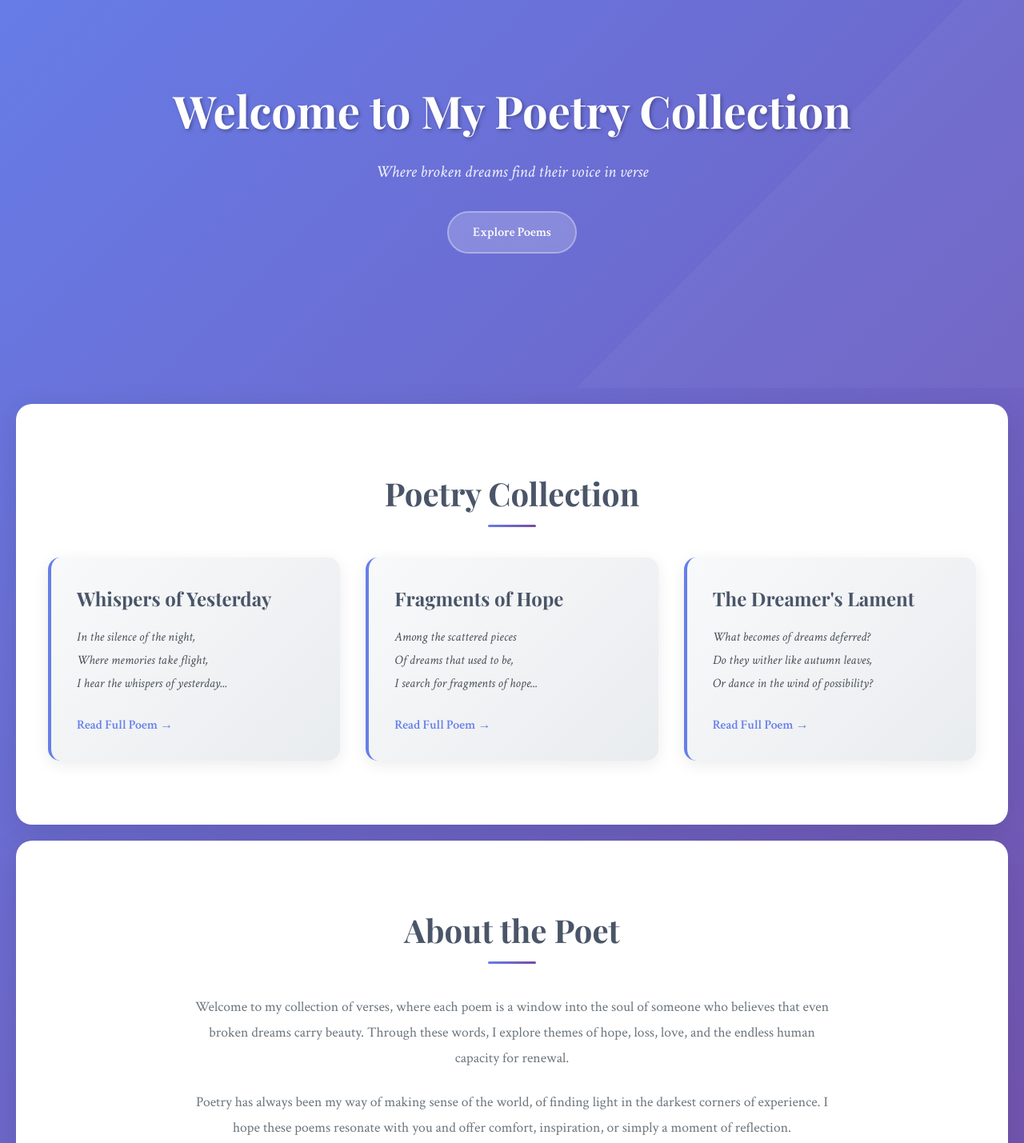
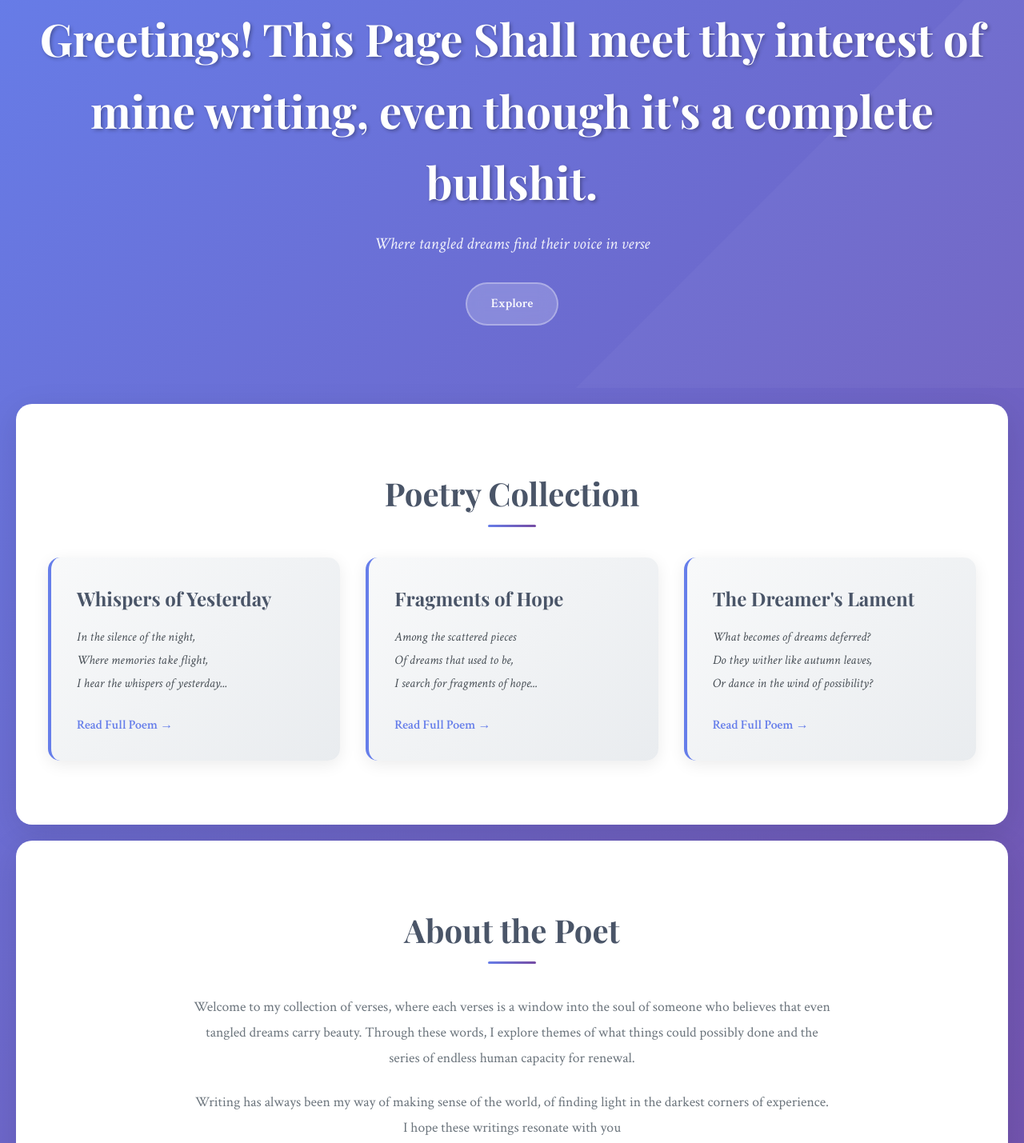
Before and after one commit to kuahcurry/kuahcurripoet.github.io, a plain HTML site: page index.html in a window 1280 px wide. Shown: the part 155-1584 px from the top of the page at 80% size. Drawn offline with nearby package versions, Linux system fonts and the light colour scheme.

Commit message:
Update index.html
little tweak of description

```diff
--- a/index.html
+++ b/index.html
@@ -25,9 +25,9 @@
     <main>
         <section id="home" class="hero">
             <div class="hero-content">
-                <h2 class="hero-title">Welcome to My Poetry Collection</h2>
-                <p class="hero-subtitle">Where broken dreams find their voice in verse</p>
-                <a href="#poems" class="cta-button">Explore Poems</a>
+                <h2 class="hero-title">Greetings! This Page Shall meet thy interest of mine writing, even though it's a complete bullshit.</h2>
+                <p class="hero-subtitle">Where tangled dreams find their voice in verse</p>
+                <a href="#poems" class="cta-button">Explore</a>
             </div>
         </section>
 
@@ -44,8 +44,8 @@
             <div class="container">
                 <h2 class="section-title">About the Poet</h2>
                 <div class="about-content">
-                    <p>Welcome to my collection of verses, where each poem is a window into the soul of someone who believes that even broken dreams carry beauty. Through these words, I explore themes of hope, loss, love, and the endless human capacity for renewal.</p>
-                    <p>Poetry has always been my way of making sense of the world, of finding light in the darkest corners of experience. I hope these poems resonate with you and offer comfort, inspiration, or simply a moment of reflection.</p>
+                    <p>Welcome to my collection of verses, where each verses is a window into the soul of someone who believes that even tangled dreams carry beauty. Through these words, I explore themes of what things could possibly done and the series of endless human capacity for renewal.</p>
+                    <p>Writing has always been my way of making sense of the world, of finding light in the darkest corners of experience. I hope these writings resonate with you</p>
                 </div>
             </div>
         </section>
@@ -66,7 +66,6 @@
     <footer class="footer">
         <div class="container">
             <p>&copy; 2025 A Poet of Tangled Dreams. All rights reserved.</p>
-            <p>Hosted with ❤ on GitHub</p>
         </div>
     </footer>
 
```
